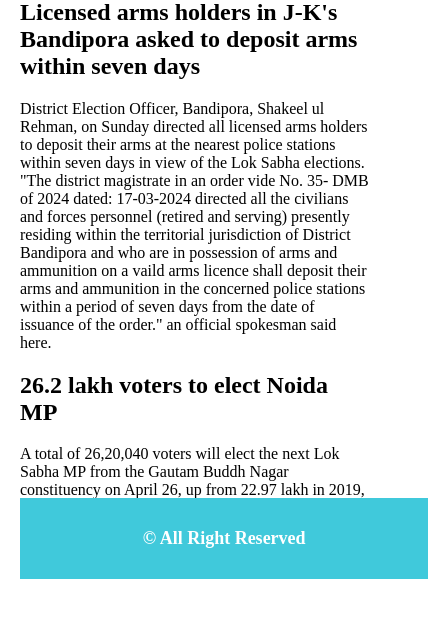
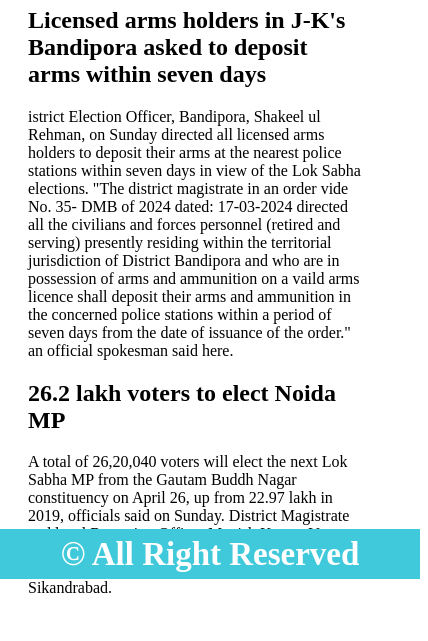
Before and after one commit to bharratgehlot/ELection-Result-2024---India, a plain HTML site: page recentnews.html in a window 390 px wide. Shown: the part 265-906 px from the top of the page, 428 px wide, since content can reach past the window. Before the commit the page ends 872 px from the top, so only its background shows below. Drawn offline with Linux system fonts and the light colour scheme.

Commit message:
replaces old file

```diff
--- a/recentnews.html
+++ b/recentnews.html
@@ -1,12 +1,21 @@
 <!DOCTYPE html>
-<html>
+<html lang="en">
+
 <head>
+  <meta charset="UTF-8">
+  <meta name="viewport" content="width=device-width, initial-scale=1.0">
+  <meta http-equiv="X-UA-Compatible" content="ie=edge">
   <title>Recent news related to the general election 2024</title>
-  <meta name="viewport" content="width=device-width, initial-scale=1.0">
   <link rel="stylesheet" href="css/recentnews.css">
   <script src="Javascript/recentnews.js"></script>
 </head>
 <!--Start of the header-->
+
+
+
+
+
+<body>
 <header>
   <div class="logo">
     <h2>Elect-India</h2>
@@ -20,18 +29,19 @@
       <li><a href="#">Contact Us</a></li>
       <li><a href="#">Our Services</a></li>
       <li><a href="#">Advertise with us</a></li>
+    </ul>
+  </nav>
+</header>
 
-  </ul>
-
-</nav>
 
   <style>
     header {
       display: flex;
       align-items: center;
-    justify-content:space-between;
+      justify-content: space-between;
       background-color: #40c9db;
       padding: 10px 20px;
+      height: 60px; /* Set a fixed height for the header */
     }
 
     header h2 {
@@ -74,23 +84,44 @@
       transition: background-color 0.3s ease;
     }
 
+
     nav ul li a:hover {
-    background-color: #4da8da; /* Hover color */
+      background-color: #4da8da;
     }
 
     footer {
-    position: absolute;
+      position: fixed;
       bottom: 0;
-    text-align: center;
-    font-size: 12px;
+      background-color: #40c9db;
+      color: white;
+      font-size: 22px;
       padding: 15px;
-    background-color: #40c9db; /* Additional color */
-    width: 97%;
-    color: white;
+      height: 20px; /* Set a fixed height for the footer */
+      width: 100%;
+      left: 0;
+      width: 100%;
+      display: flex;
+      justify-content: center;
+      align-items: center;
+
+
     }
 
-  @media screen and (max-width: 480px) {
+
+    /* Main Content Area */
+    .main-content {
+      padding: 20px;
+      /* Adjust top and bottom padding to accommodate header and footer */
+      padding-top: 80px; /* Header height (60px) + additional padding (20px) */
+      padding-bottom: 60px; /* Footer height (40px) + additional padding (20px) */
+    }
+
+
+
+
+    @media screen and (max-width: 768px) {
       header {
+        height: auto; /* Let header height be determined by content */
         flex-direction: column;
         text-align: center;
       }
@@ -99,6 +130,7 @@
       display: block;
       margin: 10px auto;
     }
+
 
     nav ul {
       flex-direction: column;
@@ -116,29 +148,43 @@
       display: block;
     }
 
-    .contentbody {
+
+    footer {
+    position: fixed; /* Change position to relative */
+    padding: 15px;
+    height: 20px; /* Set a fixed height for the footer */
+    width: 100%;
+    left: 0;
+    width: 100%;
+    display: flex;
+    justify-content: center;
+    align-items: center;
+    }
+
+    .main-content {
+        padding-top: 20px; /* Adjust top padding for smaller screens */
+        padding-bottom: 20px; /* Adjust bottom padding for smaller screens */
         width: 90%;
         max-width: 1200px;
         margin: 0 auto;
         padding: 20px;
       }
-
     }
-
   </style>
 
 
 
-</header>
+
+
+<!-- MAIN BODY GOES HERE ----   Make sure not to overlap any header footer classes and styles-->
 
 
 
-<body class="contentbody">
-
+<main class="main-content">
   <h1>Election Result 2024 Bulletin</h1>
-  <div>
+  <section>
       <h2>Licensed arms holders in J-K's Bandipora asked to deposit arms within seven days</h2>
-    <p> District Election Officer, Bandipora, Shakeel ul Rehman, on Sunday directed all licensed arms holders to deposit
+      <p>istrict Election Officer, Bandipora, Shakeel ul Rehman, on Sunday directed all licensed arms holders to deposit
         their arms at the nearest police stations within seven days in view of the Lok Sabha elections.
 
         "The district magistrate in an order vide No. 35- DMB of 2024 dated: 17-03-2024 directed all the civilians and
@@ -146,23 +192,28 @@
         Bandipora and who are in possession of arms and ammunition on a vaild arms licence shall deposit their arms and
         ammunition in the concerned police stations within a period of seven days from the date of issuance of the order."
         an official spokesman said here.</p>
-  </div>
-
-  <div>
+  </section>
+  <section>
       <h2>26.2 lakh voters to elect Noida MP</h2>
-    <p> A total of 26,20,040 voters will elect the next Lok Sabha MP from the Gautam Buddh Nagar constituency on April
+      <p>A total of 26,20,040 voters will elect the next Lok Sabha MP from the Gautam Buddh Nagar constituency on April
         26, up from 22.97 lakh in 2019, officials said on Sunday.
 
         District Magistrate and local Returning Officer Manish Kumar Verma said Gautam Buddh Nagar has five Assembly
         constituencies -- Noida, Dadri, Jewar, Khurja and Sikandrabad.</p>
-  </div>
+  </section>
+  <!-- Include more sections as needed -->
+</main>
+
+
+<!-- MAIN BODY ENDS HERE ----   Make sure not to overlap any header footer classes and styles-->
+
 
 <footer>
   <h2>&copy; All Right Reserved</h2>
 </footer>
 
 <script>
-document.querySelector('.menu-btn').addEventListener('click', function() {
+  document.querySelector('.menu-btn').addEventListener('click', function () {
     document.querySelector('nav').classList.toggle('active');
   });
 
@@ -174,11 +225,5 @@ document.querySelectorAll('nav ul li a').forEach(item => {
   });
 
 </script>
-
 </body>
-
-
-
-
-
 </html>
```
Lines whose indentation alone changed are shown as unchanged.
